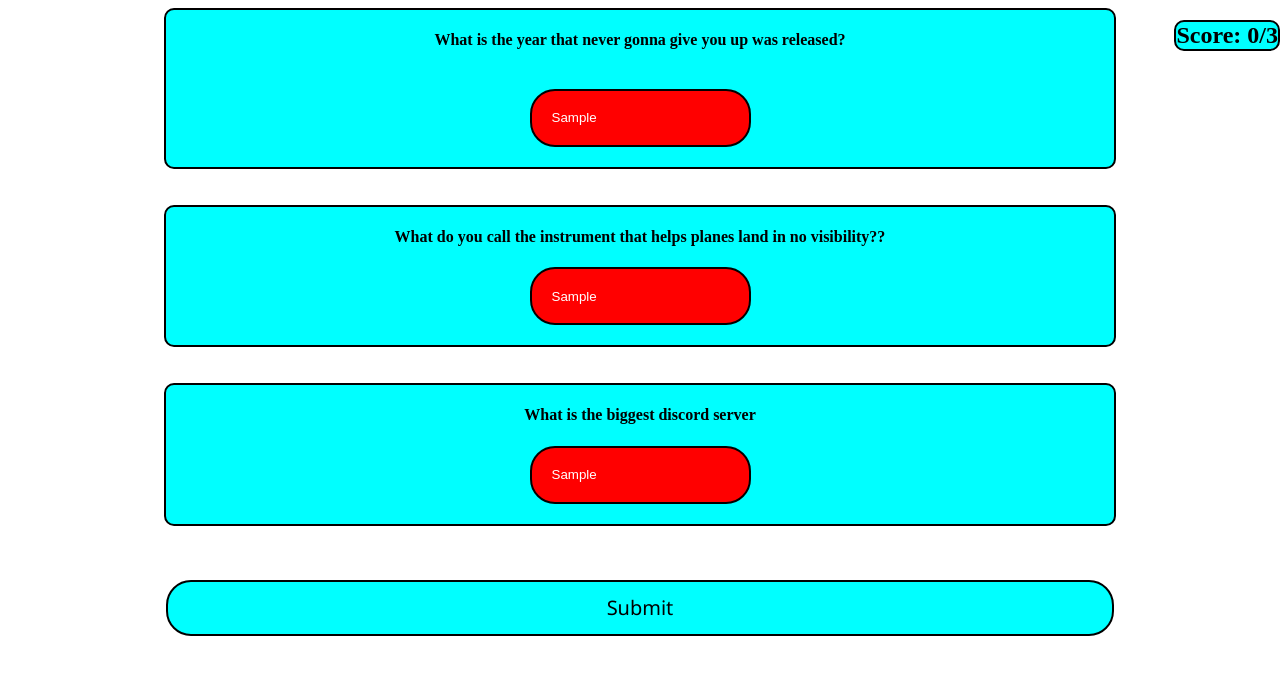
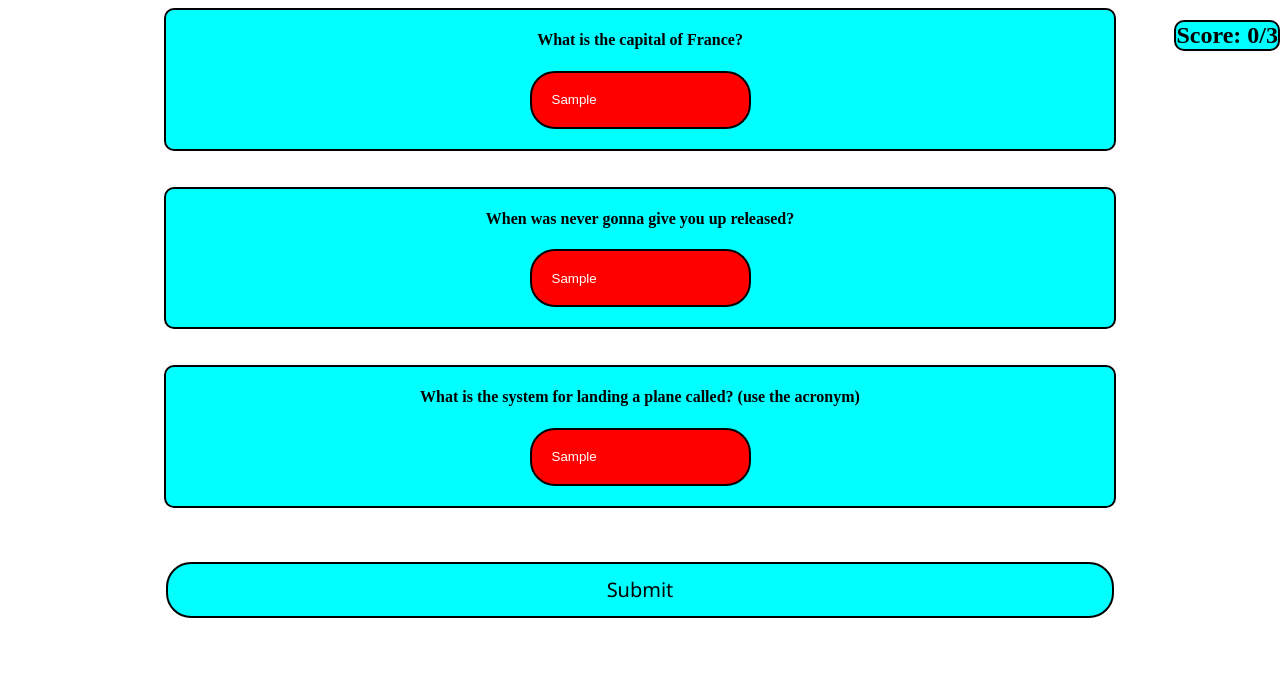
Before and after one commit to emidblol/emiquiz, a website: page src/index.html in a window 1280 px wide. Both pictures are taken after typing "Sample", "Sample", "Sample" into the empty fields and a click on the button "Submit". Drawn offline with Linux system fonts and the light colour scheme.

Commit message:
I have completely rewritte, how this project works. Now it is a simple job to configure. You can add your own questions and answers in the questions.json file. Plans for the future: - Add customizable comments for each answer (like "You are a good person" or "You are a bad person") - Add a way to add more than one answer for each question - Add a way to add images to the questions

```diff
--- a/src/index.html
+++ b/src/index.html
@@ -6,23 +6,13 @@
     <meta http-equiv="X-UA-Compatible" content="IE=edge">
     <meta name="viewport" content="width=device-width, initial-scale=1.0">
     <meta name="favicon" content="favicon.ico">
+    <link rel="json" href="questions.json">
     <title>Document</title>
 </head>
 
 <body>
     <questions>
-        <div id="question_1_div">
-            <h4 id="q1">What is the year that never gonna give you up was released?</h4> <br>
-            <input type="text" name="question 1" id="question_1" data-answer="1987">
-        </div><br><br>
-        <div id="question_2_div">
-            <h4 id="q2">What do you call the instrument that helps planes land in no visibility??</h4>
-            <input type="text" name="question 2" id="question_2" data-answer="ILS">
-        </div><br><br>
-        <div id="question_3_div">
-            <h4 id="q3">What is the biggest discord server</h4>
-            <input type="text" name="question 3" id="question_3" data-answer="Midjourney">
-        </div><br><br>
+
     </questions>
     <br>
     <input type="button" value="Submit" onclick="submit_all()" id="submit" href="#">
@@ -58,6 +48,7 @@
         transition: background-color 2s, color 2s;
         padding: 12px 20px;
     }
+
     /*put the score in the top right corner*/
     #score {
         position: absolute;
@@ -97,88 +88,79 @@
     }
 </style>
 <script>
-    //check if the cookie exists
-    if (!document.cookie == "") {
-        //set the value of question_1 to the value of the question_1 cookie
-        document.getElementById("question_1").value = document.cookie.split(";")[0].split("=")[1];
-        //set the value of question_2 to the value of the question_2 cookie
-        document.getElementById("question_2").value = document.cookie.split(";")[1].split("=")[1];
-        //disable the inputs
-        document.getElementById("question_1").disabled = true;
-        document.getElementById("question_2").disabled = true;
-        //change the text of the submit button
-        document.getElementById("submit").value = "You have already submitted";
-        //disable the submit button
-        document.getElementById("submit").disabled = true;
-        //run submit_all
-        submit_all();
-    }
-    async function question1_submit() {
-        var question_1 = document.getElementById("question_1");
-        question_1.disabled = true;
-        //set the cookie 1 to the value of the question and remove the expiry date
-        document.cookie = "question_1=" + question_1.value + "; expires=Thu, 01 Jan 3000 00:00:00 UTC; path=/;";
-        //check if the answer is correct
-        if (question_1.value === question_1.dataset.answer) {
-            question_1.style.backgroundColor = "green";
-            question_1.style.color = "white";
-            return true;
-        } else {
-            question_1.style.backgroundColor = "red";
-            question_1.style.color = "white";
-            return false;
+    function submit_all() {
+        //get all the questions
+        var questions = document.getElementsByTagName("input");
+        //remove the submit button from the list of questions
+        questions = Array.from(questions).slice(0, -1);
+        //get the score
+        var score = document.getElementById("score");
+        //set the score to 0
+        score.innerHTML = "Score: 0/" + questions.length;
+        //for all the questions
+        for (var i = 0; i < questions.length; i++) {
+            //get the question
+            var question = questions[i];
+            question.disabled = true;
+            //get the answer
+            var answer = question.dataset.answer.toLowerCase();
+            console.log(answer);
+            //get the value of the question
+            var value = question.value;
+            //save the value to lower case
+            var value = value.toLowerCase();
+            //save the answer to cookies
+            document.cookie = "answer_" + i + "=" + value + ";SameSite=None;Secure";
+            //if the answer is correct
+            if (value == answer) {
+                //change the background color to green
+                question.style.backgroundColor = "green";
+                //change the text color to white
+                question.style.color = "white";
+                //get the score
+                var score = document.getElementById("score");
+                //get the score
+                var score_text = score.innerHTML;
+                //split the score
+                var score_split = score_text.split("/");
+                //get the score
+                var score_number = score_split[0];
+                //split the score
+                var score_number_split = score_number.split(":");
+                //get the score
+                var score_number_number = score_number_split[1];
+                //add 1 to the score
+                score_number_number++;
+                //set the score
+                score.innerHTML = "Score: " + score_number_number + "/" + questions.length;
+            } else {
+                //change the background color to red
+                question.style.backgroundColor = "red";
+                //change the text color to white
+                question.style.color = "white";
+            }
         }
     }
-    async function question2_submit() {
-        var question_2 = document.getElementById("question_2");
-        question_2.disabled = true;
-        //set the cookie 2 to the value of the question and remove the expire date
-        document.cookie = "question_2=" + question_2.value + "; expires=Thu, 01 Jan 3000 00:00:00 UTC;";
-        //check if the answer is correct
-        if (question_2.value === question_2.dataset.answer) {
-            question_2.style.backgroundColor = "green";
-            question_2.style.color = "white";
-            return true;
-        } else {
-            question_2.style.backgroundColor = "red";
-            question_2.style.color = "white";
-            return false;
+
+    //read all the questions from questions.json and add it to index.html
+    function readQuestions() {
+        //get the json from questions.json
+        var request = new XMLHttpRequest();
+        request.open("GET", "questions.json", false);
+        request.send(null)
+        var json = JSON.parse(request.responseText);
+        var questions = json.questions
+        var html = '';
+        var question_count = 0;
+        for (var i = 0; i < questions.length; i++) {
+            html += `<div id="question_${i}_div">
+        <h4 id="${i}">${questions[i].question}</h4>
+        <input type="text" name="question ${i}" id="question_${i}" data-answer="${questions[i].answer}">
+    </div><br><br>`
+            question_count++;
         }
+        document.querySelector("questions").innerHTML = html;
+        document.getElementById("score").innerHTML = "Score: /" + question_count;
     }
-    async function question3_submit() {
-        var question_3 = document.getElementById("question_3");
-        question_3.disabled = true;
-        //set the cookie 3 to the value of the question and remove the expire date
-        document.cookie = "question_3=" + question_3.value + "; expires=Thu, 01 Jan 3000 00:00:00 UTC;";
-        //check if the answer is correct
-        if (question_3.value === question_3.dataset.answer) {
-            question_3.style.backgroundColor = "green";
-            question_3.style.color = "white";
-            return true;
-        } else {
-            question_3.style.backgroundColor = "red";
-            question_3.style.color = "white";
-            return false;
-        }
-    }
-    async function submit_all() {
-        var question1a = await question1_submit();
-        var question2a = await question2_submit();
-        var question3a = await question3_submit();
-        //calculate score
-        var score = 0;
-        var total_score = 3;
-        if (question1a) {
-            score++;
-        }
-        if (question2a) {
-            score++;
-        }
-        if (question3a) {
-            score++;
-        }
-        document.getElementById("score").innerHTML = "Score: " + score + "/" + total_score;
-        //console log the cookies
-        console.log(document.cookie);
-    }
+    readQuestions();
 </script>
--- /dev/null
+++ b/src/questions.json
@@ -0,0 +1,16 @@
+{
+    "questions": [
+        {
+            "question": "What is the capital of France?",
+            "answer": "Paris"
+        },
+        {
+            "question": "When was never gonna give you up released?",
+            "answer": "1987"
+        },
+        {
+            "question": "What is the system for landing a plane called? (use the acronym)",
+            "answer": "ILS"
+        }
+    ]
+}
```
Also changed, not shown: README.md.
